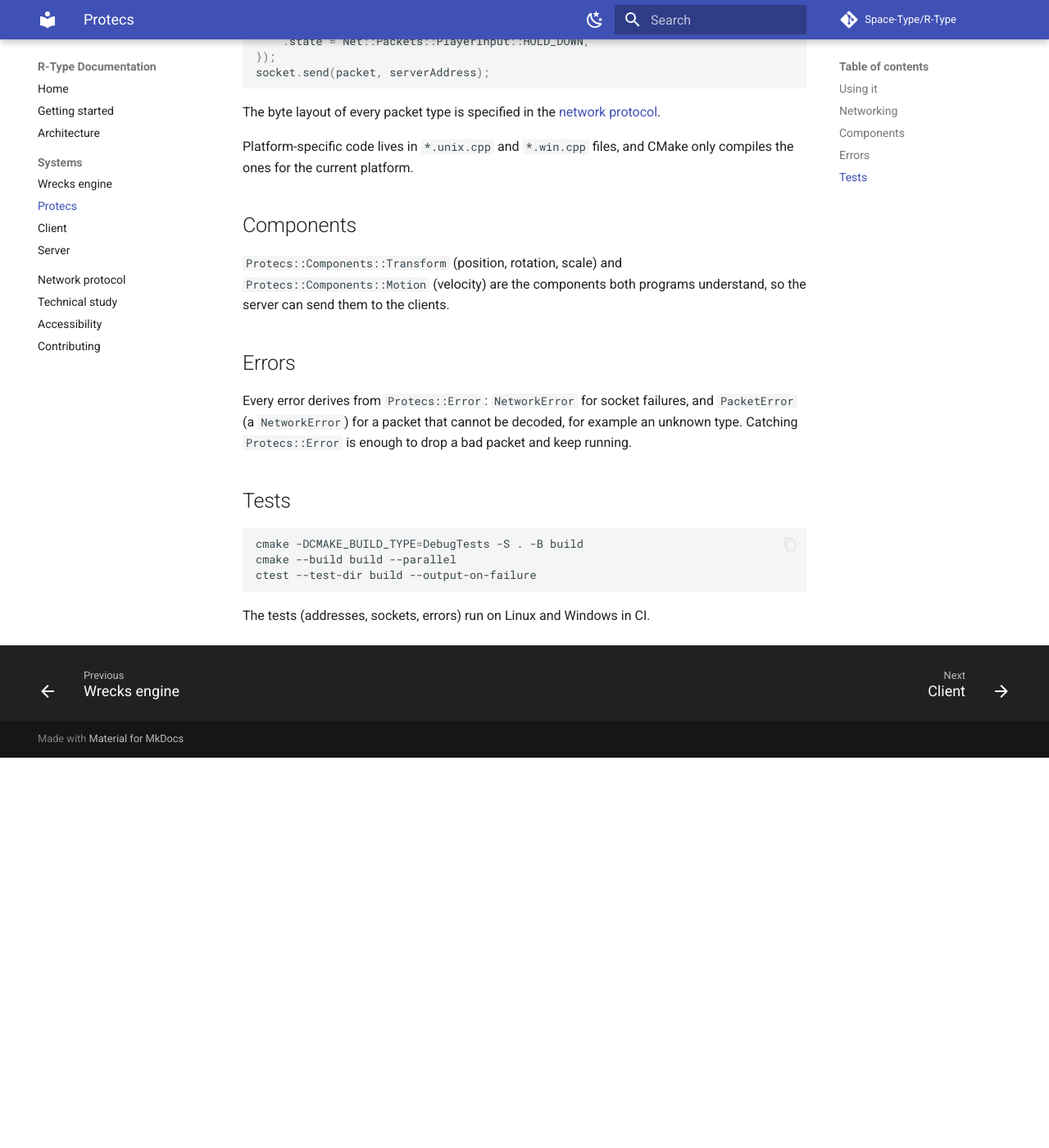
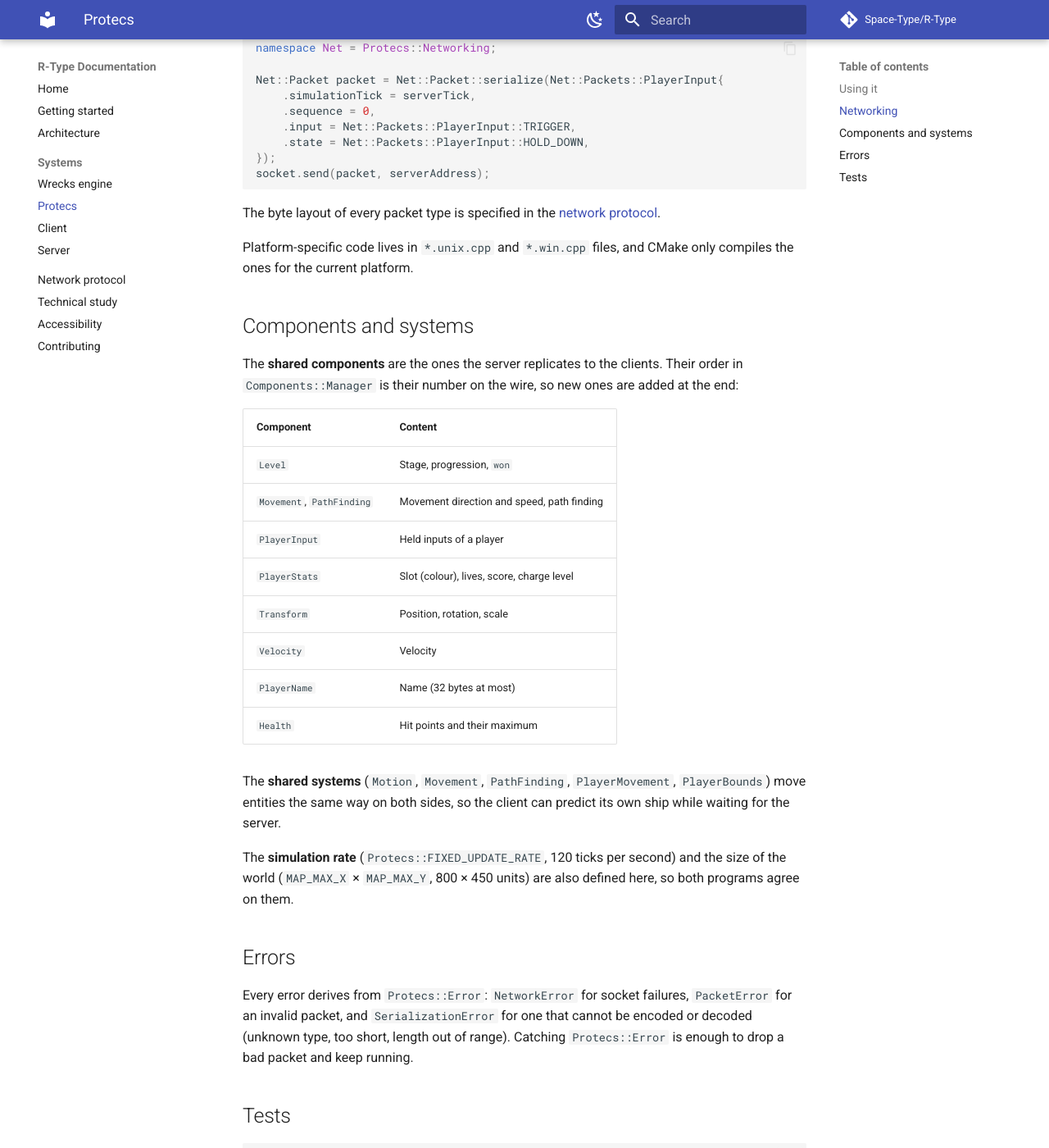
Before and after one commit to Space-Type/Documentation, an MkDocs documentation site: the page built from docs/systems/protecs.md, in a window 1280 px wide and 1400 px high, scrolled down 956 px. Shown: the whole window at 82% size. Built offline with MkDocs 1.6.1 and Material for MkDocs 9.7.7, drawn with Linux system fonts in a browser that asks for light colours; comment, search, counter and statistics services are not loaded; before the commit the page ends 1880 px from its top, so only the background shows below that; some of the changed text lies outside the part shown.

Commit message:
docs(protecs): describe the packets, the queue and the shared components

````diff
--- a/docs/systems/protecs.md
+++ b/docs/systems/protecs.md
@@ -28,16 +28,22 @@ Include everything with `#include <protecs.hpp>`, or one module with
   `setNonBlocking()`.
 - `Protecs::Networking::Address` is an IPv4 address and port. It is comparable
   and hashable, so the server can index its players by address.
-- `Protecs::Networking::Packet` is the fixed-size datagram:
-  `Packet::serialize(data)` writes a type byte followed by the payload, and
+- `Protecs::Networking::Packet` is one datagram: `Packet::serialize(data)`
+  writes a type byte followed by the payload (at most 64 bytes in all), and
   `packet.deserialize()` reads it back into a `Packets::PacketData`, a
-  `std::variant` of every packet type.
+  `std::variant` of the 12 packet types. Every size is checked before it is
+  read; a bad packet throws a `SerializationError`.
+- `Protecs::Networking::PacketQueue` is a thread-safe queue sorted by
+  simulation tick: the network thread pushes, the main thread pops the packets
+  whose tick has come.
 
 ```cpp
 namespace Net = Protecs::Networking;
 
 Net::Packet packet = Net::Packet::serialize(Net::Packets::PlayerInput{
-    .input = Net::Packets::PlayerInput::SHOOT,
+    .simulationTick = serverTick,
+    .sequence = 0,
+    .input = Net::Packets::PlayerInput::TRIGGER,
     .state = Net::Packets::PlayerInput::HOLD_DOWN,
 });
 socket.send(packet, serverAddress);
@@ -49,18 +55,37 @@ The byte layout of every packet type is specified in the
 Platform-specific code lives in `*.unix.cpp` and `*.win.cpp` files, and CMake
 only compiles the ones for the current platform.
 
-## Components
+## Components and systems
 
-`Protecs::Components::Transform` (position, rotation, scale) and
-`Protecs::Components::Motion` (velocity) are the components both programs
-understand, so the server can send them to the clients.
+The **shared components** are the ones the server replicates to the clients.
+Their order in `Components::Manager` is their number on the wire, so new ones
+are added at the end:
+
+| Component | Content |
+|---|---|
+| `Level` | Stage, progression, `won` |
+| `Movement`, `PathFinding` | Movement direction and speed, path finding |
+| `PlayerInput` | Held inputs of a player |
+| `PlayerStats` | Slot (colour), lives, score, charge level |
+| `Transform` | Position, rotation, scale |
+| `Velocity` | Velocity |
+| `PlayerName` | Name (32 bytes at most) |
+| `Health` | Hit points and their maximum |
+
+The **shared systems** (`Motion`, `Movement`, `PathFinding`, `PlayerMovement`,
+`PlayerBounds`) move entities the same way on both sides, so the client can
+predict its own ship while waiting for the server.
+
+The **simulation rate** (`Protecs::FIXED_UPDATE_RATE`, 120 ticks per second)
+and the size of the world (`MAP_MAX_X` × `MAP_MAX_Y`, 800 × 450 units) are also
+defined here, so both programs agree on them.
 
 ## Errors
 
 Every error derives from `Protecs::Error`: `NetworkError` for socket failures,
-and `PacketError` (a `NetworkError`) for a packet that cannot be decoded, for
-example an unknown type. Catching `Protecs::Error` is enough to drop a bad
-packet and keep running.
+`PacketError` for an invalid packet, and `SerializationError` for one that
+cannot be encoded or decoded (unknown type, too short, length out of range).
+Catching `Protecs::Error` is enough to drop a bad packet and keep running.
 
 ## Tests
 
@@ -70,4 +95,6 @@ cmake --build build --parallel
 ctest --test-dir build --output-on-failure
 ```
 
-The tests (addresses, sockets, errors) run on Linux and Windows in CI.
+The tests (every packet and component, the packet queue, addresses, sockets,
+errors) run on Linux and Windows in CI on every pull request; `./coverage.sh`
+reports the coverage (98 % of the lines).
````
